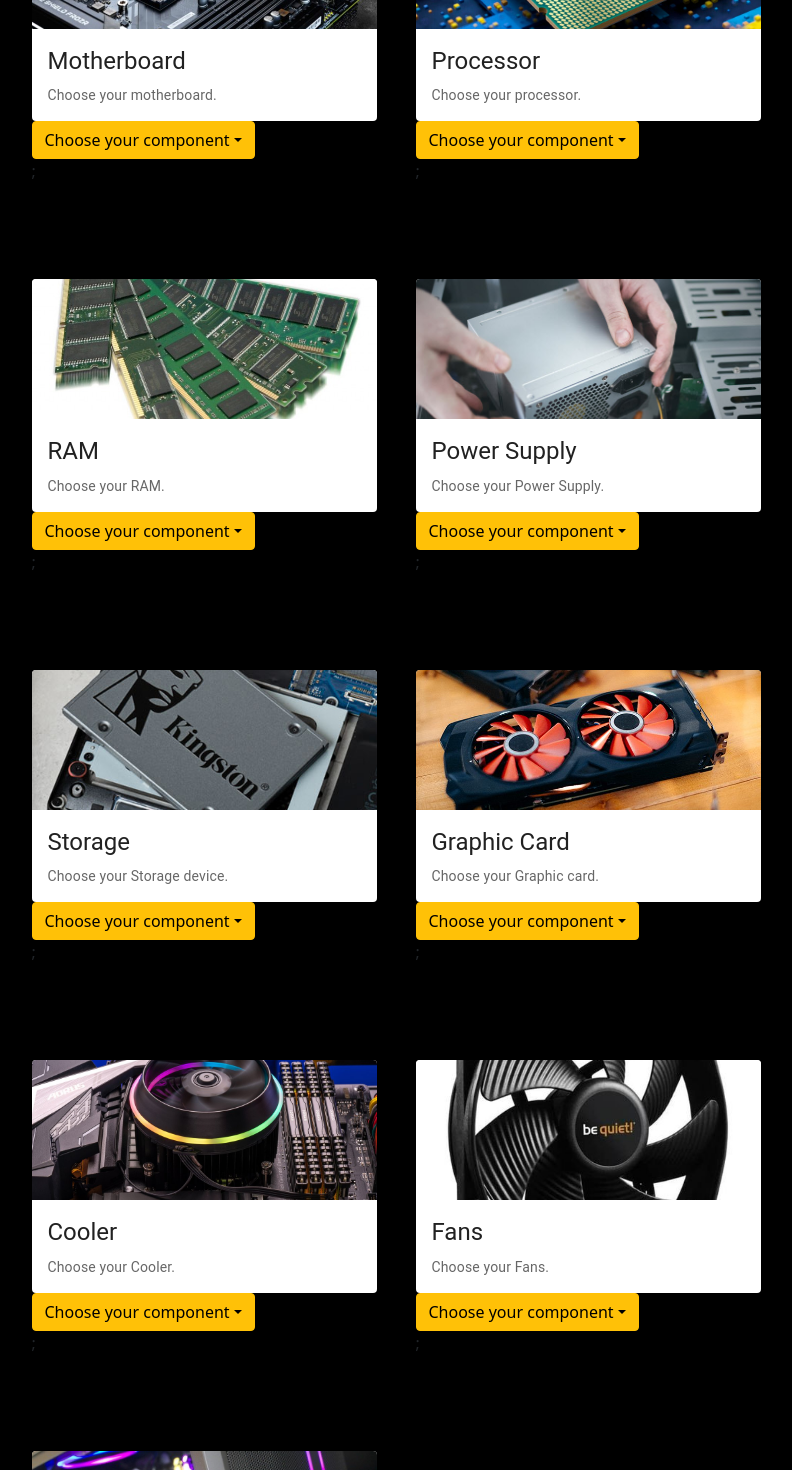
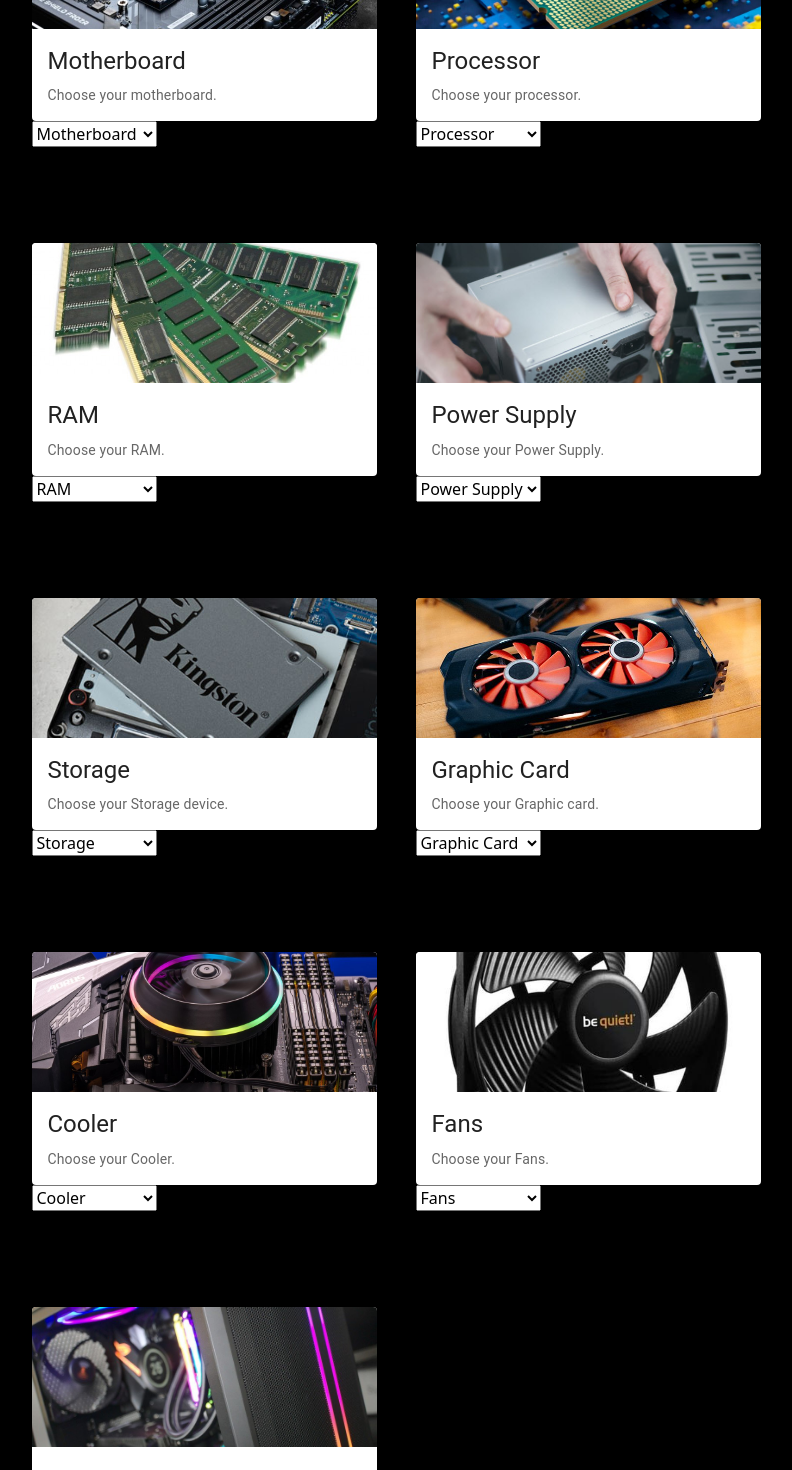
Before and after one commit to Knight-RydeR/Cyberstructure-WebDev, a React (Create React App) app: page /MakeBuild in a window 1280 px wide. Shown: the part 220-1690 px from the top of the page, without its empty margins (244-1036 px from the left). Built offline with nearby package versions, Linux system fonts and the light colour scheme.

Commit message:
Make a build is alive!!

```diff
--- a/src/components/DropdownHUB.js
+++ b/src/components/DropdownHUB.js
@@ -33,9 +33,32 @@ export const DropdownHUB = ({type,changeC,catVal,name}) => {
         )
     }
 
-    // else if () {
-
-    // }
+    else if (type == "makeBuild") {
+        return(
+            <div>
+                <div className="dropdown">
+                        <select
+                            value={catVal}
+                            onChange={(e)=>{
+                                console.log(e.target.value + " XD");
+                                changeC(e.target.value);
+                            }}
+                        >
+                            <option className="dropdown-item" value="" selected disabled hidden >Choose here</option>
+                            <option className="dropdown-item" value="Motherboard">Motherboard</option >
+                            <option className="dropdown-item" value="Processor">Processor</option >
+                            <option className="dropdown-item" value="Ram">RAM</option >
+                            <option className="dropdown-item" value="PSU">Power Supply</option >
+                            <option className="dropdown-item" value="Storage">Storage</option >
+                            <option className="dropdown-item" value="GPU">Graphic Card</option >
+                            <option className="dropdown-item" value="Cooler">Cooler</option >
+                            <option className="dropdown-item" value="Fans">Fans</option >
+                            <option className="dropdown-item" value="Case">Casing</option >
+                        </select>
+                    </div>
+            </div>
+        )
+    }
 
     else {
         return (
--- a/src/components/navbar/Navbar.js
+++ b/src/components/navbar/Navbar.js
@@ -31,7 +31,7 @@ const Navbar = (props) => {
           </div>
           <div className="navbar-nav mr-auto">
             <li className="nav-item ">
-              <Drop name="Navigate" />
+              <Drop name="Navigate"/>
             </li>
             <li>
             <input className="form-control" type="search" placeholder="Search" aria-label="Search"></input>
--- a/src/pages/makeBuild.jsx
+++ b/src/pages/makeBuild.jsx
@@ -16,12 +16,15 @@ import React, {useState,useEffect} from 'react'
 import ActionCard from '../components/ActionAreaCard'
 import { Link } from "react-router-dom";
 import Nav from '../components/navbar/Navbar'
-import Drop from '../components/Dropdown'
+import Drop from '../components/DropdownHUB'
 // import NavSearch from '../components/NavSearch'
 
-const MakeBuild = ()=> {
+const MakeBuild = () => {
 
     const [cardInvis, setCardInvis] = useState(true);
+    let [category, setCategory] = useState("");
+    let cart = [];
+
         // useEffect( ()=>{
 
         // },[])
@@ -34,32 +37,32 @@ const MakeBuild = ()=> {
           <div className="Hub-CardArea">
             <div>
                     <ActionCard name="Motherboard" description="Choose your motherboard." source={logo7} cardTrigger={cardInvis} setTrigger={()=>setCardInvis(true)}/>
-                    <Drop />
+                    <Drop name="Select Category" type="makeBuild" changeC={setCategory} catVal={'Motherboard'} />
             </div>
             <div>
                     <ActionCard name="Processor" description="Choose your processor." source={logo4} cardTrigger={cardInvis} setTrigger={setCardInvis}/>
-                    <Drop />
+                    <Drop name="Select Category" type="makeBuild" changeC={setCategory} catVal={'Processor'} />
             </div><div>
                     <ActionCard name="RAM" description="Choose your RAM." source={logo9} cardTrigger={cardInvis} setTrigger={setCardInvis}/>
-                    <Drop />
+                    <Drop name="Select Category" type="makeBuild" changeC={setCategory} catVal={'Ram'} />
             </div><div>
                     <ActionCard name="Power Supply" description="Choose your Power Supply." source={logo8} cardTrigger={cardInvis} setTrigger={setCardInvis}/>
-                    <Drop />
+                    <Drop name="Select Category" type="makeBuild" changeC={setCategory} catVal={'PSU'} />
             </div><div>
                     <ActionCard name="Storage" description="Choose your Storage device." source={logo10} cardTrigger={cardInvis} setTrigger={setCardInvis}/>
-                    <Drop />
+                    <Drop name="Select Category" type="makeBuild" changeC={setCategory} catVal={'Storage'} />
             </div><div>
                     <ActionCard name="Graphic Card" description="Choose your Graphic card." source={logo6} cardTrigger={cardInvis} setTrigger={setCardInvis}/>
-                    <Drop />
+                    <Drop name="Select Category" type="makeBuild" changeC={setCategory} catVal={'GPU'} />
             </div><div>
                     <ActionCard name="Cooler" description="Choose your Cooler." source={logo3} cardTrigger={cardInvis} setTrigger={setCardInvis}/>
-                    <Drop />
+                    <Drop name="Select Category" type="makeBuild" changeC={setCategory} catVal={'Cooler'} />
             </div><div>
                     <ActionCard name="Fans" description="Choose your Fans." source={logo5} cardTrigger={cardInvis} setTrigger={setCardInvis}/>
-                    <Drop />
+                    <Drop name="Select Category" type="makeBuild" changeC={setCategory} catVal={'Fans'} />
             </div><div>
                     <ActionCard name="Casing" description="Choose your Casing." source={logo2} cardTrigger={cardInvis} setTrigger={setCardInvis}/>
-                    <Drop />
+                    <Drop name="Select Category" type="makeBuild" changeC={setCategory} catVal={'Case'} />
             </div>
           </div>
         </div>
```
Also changed, not shown: 1 other file (tests, documents, lock files or other folders).
